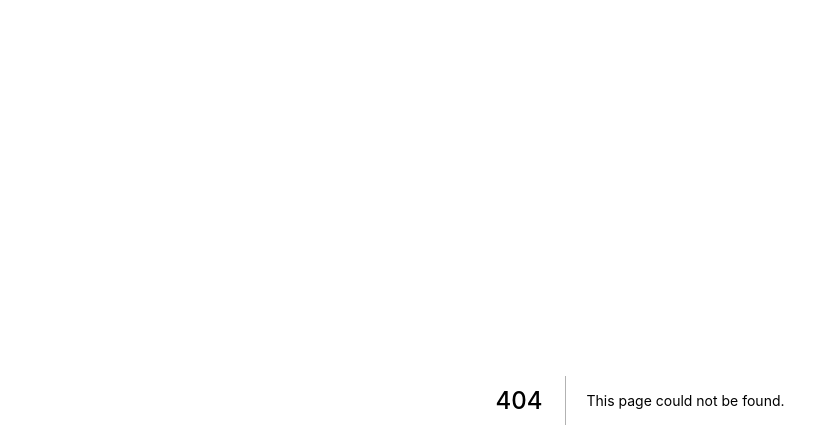
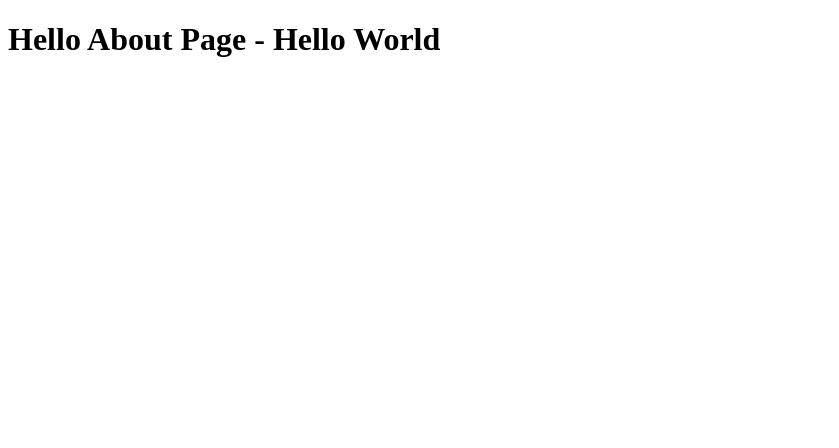
Before and after one commit to Jerga99/movie-app-course, a Next.js app: page /about in a window 1280 px wide. Before the commit this address had no page. Shown: the top 448 px of the page, without its empty margins (0-839 px from the left). Built offline with nearby package versions, Linux system fonts and the light colour scheme.

Commit message:
2 Functional Components

```diff
--- /dev/null
+++ b/pages/about.js
@@ -0,0 +1,25 @@
+
+import React from 'react'
+
+// functional component - arrow function
+const About = () => {
+  const message = 'Hello World'
+  return (
+    <h1>Hello About Page - {message}</h1>
+  )
+}
+
+// const About = () => {
+//   const message = 'Hello World'
+//   return React.createElement('h1', null, 'I am genereting this with createElement')
+// }
+
+// unctional component - normal function
+// function About() {
+//   return (
+//     <h1>Hello About Page</h1>
+//   )
+// }
+
+
+export default About
```
